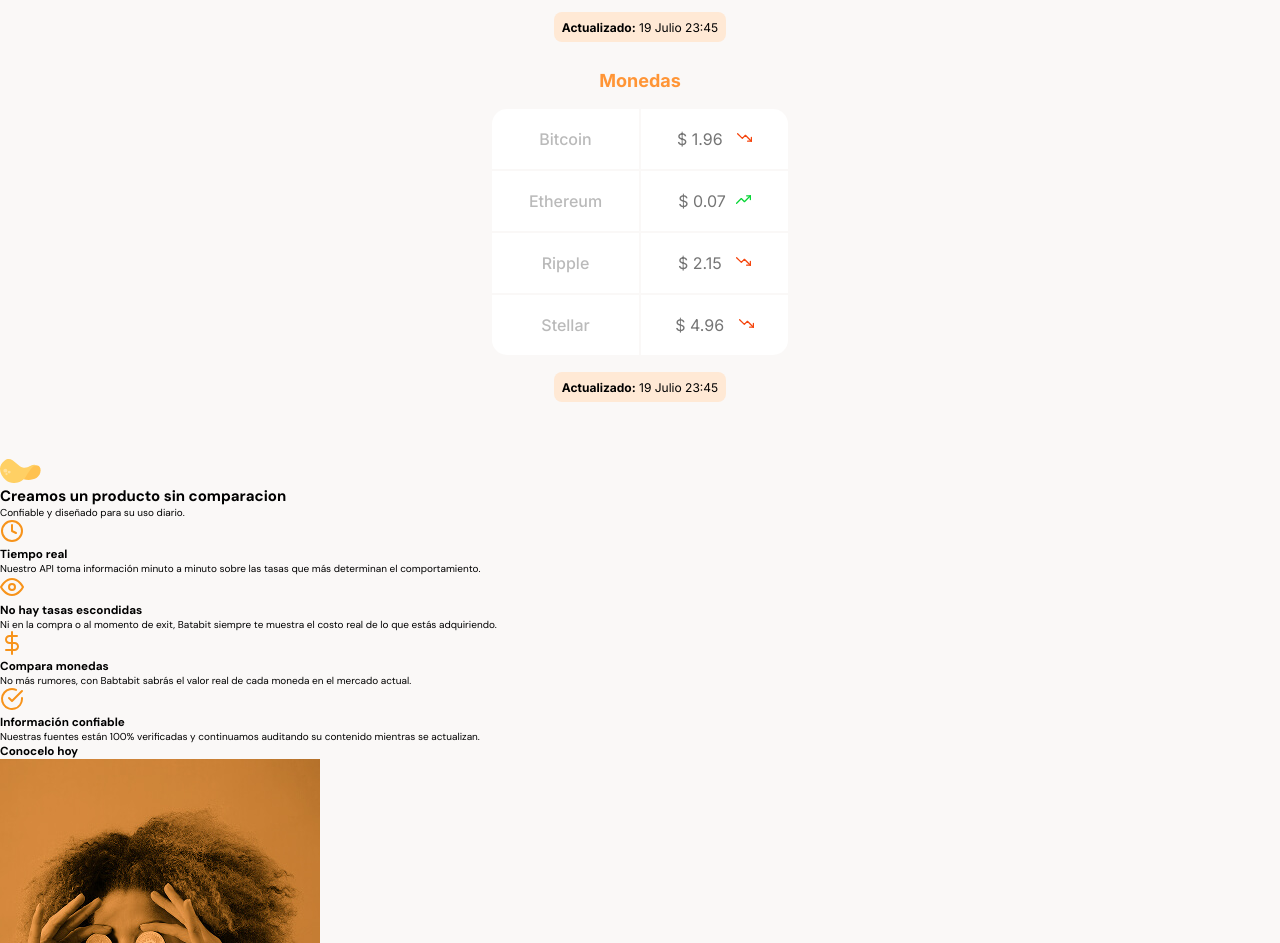
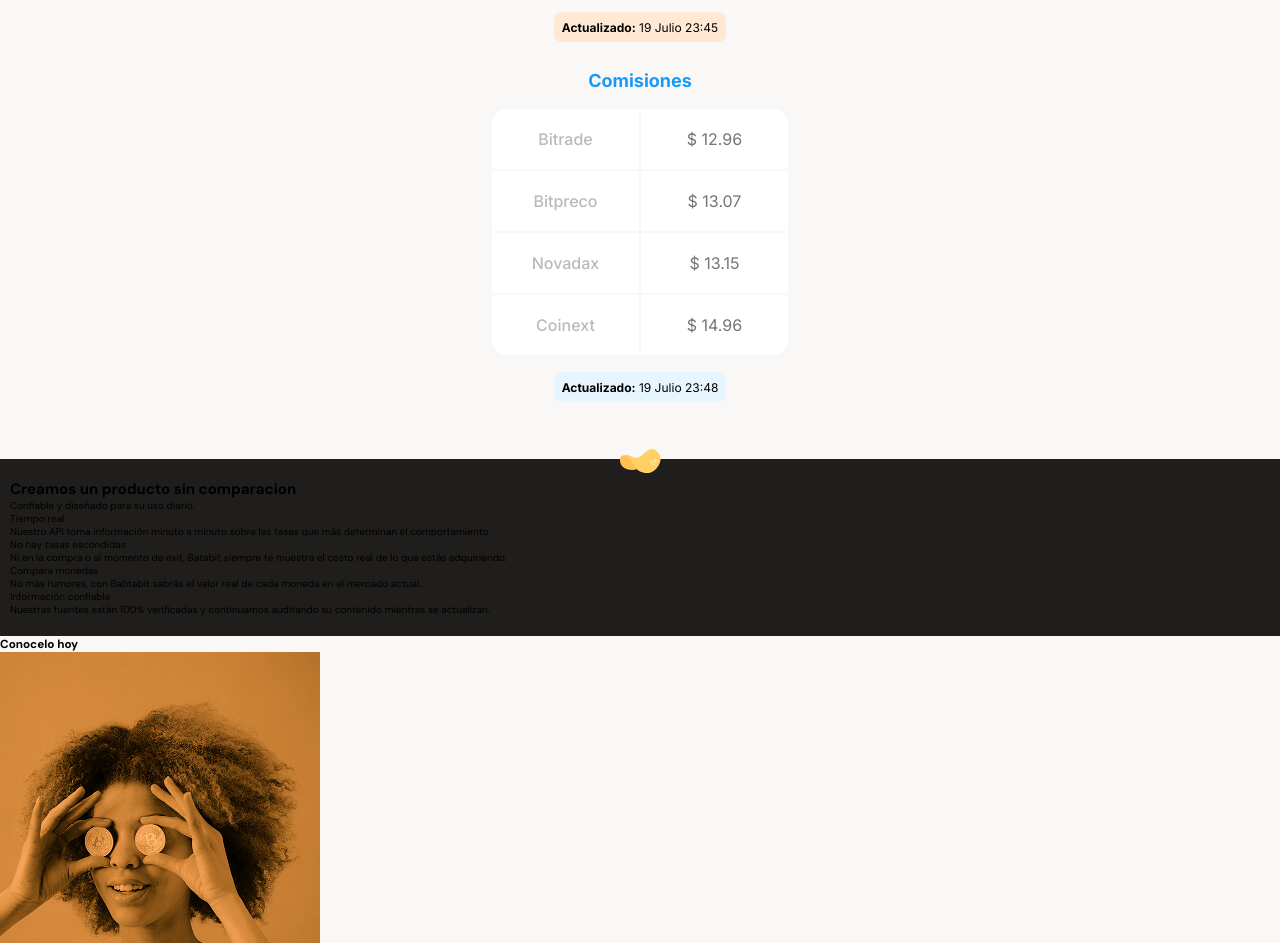
Before and after one commit to Nando201/Batabit_mobile, a plain HTML site: page index.html in a window 1280 px wide. Shown: the part 1057-2000 px from the top of the page. Drawn offline with Linux system fonts and the light colour scheme.

Commit message:
Finish table styles and start layout benefits section

```diff
--- a/index.html
+++ b/index.html
@@ -28,7 +28,7 @@
             </div>
             <section class="exchange-rates__table">
                 <div class="exchange-rates__table exchange-rates__table--currency">
-                    <p class="exchange-rates__title">Monedas</p>
+                    <p class="exchange-rates__title exchange-rates__title--currency">Monedas</p>
                     <div class="exchange-rates__table-container">
                         <table>
                             <tr>
@@ -49,66 +49,68 @@
                             </tr>
                         </table>
                     </div>
-                    <div class="exchange-rates__table-date">
+                    <div class="exchange-rates__table-date exchange-rates__table-date--currency">
                         <p><b>Actualizado:</b> 19 Julio 23:45</p>
                     </div>
                 </div>
             </section>
             <section class="exchange-rates__table">
-                <div class="exchange-rates__table exchange-rates__table--currency">
-                    <p class="exchange-rates__title">Monedas</p>
+                <div class="exchange-rates__table exchange-rates__table--secondary">
+                    <p class="exchange-rates__title exchange-rates__title--secondary">Comisiones</p>
                     <div class="exchange-rates__table-container">
                         <table>
                             <tr>
-                                <td class="exchange-rates__item--top-left">Bitcoin</span></td>
-                                <td class="exchange-rates__item--top-right exchange-rates__item-right" >$ 1.96 <span class="item__icon item__icon--down"></span></td>
+                                <td class="exchange-rates__item--top-left">Bitrade</span></td>
+                                <td class="exchange-rates__item--top-right exchange-rates__item-right" >$ 12.96</td>
                             </tr>
                             <tr>
-                                <td>Ethereum</td>
-                                <td class="exchange-rates__item-right">$ 0.07<span class="item__icon item__icon--up"></span></td>
+                                <td>Bitpreco</td>
+                                <td class="exchange-rates__item-right">$ 13.07</span></td>
                             </tr>
                             <tr>
-                                <td>Ripple</td>
-                                <td class="exchange-rates__item-right">$ 2.15 <span class="item__icon item__icon--down"></span></td>
+                                <td>Novadax</td>
+                                <td class="exchange-rates__item-right">$ 13.15</span></td>
                             </tr>
                             <tr>
-                                <td class="exchange-rates__item--bottom-left" >Stellar </span></td>
-                                <td class="exchange-rates__item--bottom-right exchange-rates__item-right">$ 4.96 <span class="item__icon item__icon--down"></span></td>
+                                <td class="exchange-rates__item--bottom-left" >Coinext</span></td>
+                                <td class="exchange-rates__item--bottom-right exchange-rates__item-right">$ 14.96</span></td>
                             </tr>
                         </table>
                     </div>
-                    <div class="exchange-rates__table-date">
-                        <p><b>Actualizado:</b> 19 Julio 23:45</p>
+                    <div class="exchange-rates__table-date exchange-rates__table-date--secondary">
+                        <p><b>Actualizado:</b> 19 Julio 23:48</p>
                     </div>
                 </div>
             </section>
         </section>
-        <section>
-            <img src="assets/icons/bridge_section.svg" alt="">
-            <h2>Creamos un producto sin comparacion</h2>
-            <p>Confiable y diseñado para su uso diario.</p>
-            <div class="cards__container">
-                <div class="card__item">
-                    <img src="./assets/icons/clock.svg" alt="">
-                    <h3>Tiempo real</h3>
-                    <p>Nuestro API toma información minuto a minuto sobre las tasas que más determinan el comportamiento.</p>
-                </div>
-                <div class="card__item">
-                    <img src="./assets/icons/eye.svg" alt="">
-                    <h3>No hay tasas escondidas</h3>
-                    <p>Ni en la compra o al momento de exit, Batabit siempre te muestra el costo real de lo que estás adquiriendo.</p>
-                </div>
-                <div class="card__item">
-                    <img src="./assets/icons/dollar-sign.svg" alt="">
-                    <h3>Compara monedas</h3>
-                    <p>No más rumores, con Babtabit sabrás el valor real de cada moneda en el mercado actual.</p>
-                </div>
-                <div class="card__item">
-                    <img src="./assets/icons/check-circle.svg" alt="">
-                    <h3>Información confiable</h3>
-                    <p>Nuestras fuentes están 100% verificadas y continuamos auditando su contenido mientras se actualizan.</p>
-                </div>
+        <section class="main-product">
+            <span class="main-product__union-icon"></span>
+            <div class="main-product__intro">
+                <h2>Creamos un producto sin comparacion</h2>
+                <p>Confiable y diseñado para su uso diario.</p>
             </div>
+            <section class="main-product__cards">
+                <article class="main-product__cards-item">
+                    <span class="main-product__cards-icon"></span>
+                    <p class="main-product__cards-title" >Tiempo real</p>
+                    <p class="main-product__cards-description">Nuestro API toma información minuto a minuto sobre las tasas que más determinan el comportamiento.</p>
+                </article>
+                <article class="main-product__cards-item">
+                    <span class="main-product__cards-icon" ></span>
+                    <p class="main-product__cards-title">No hay tasas escondidas</p>
+                    <p class="main-product__cards-description" >Ni en la compra o al momento de exit, Batabit siempre te muestra el costo real de lo que estás adquiriendo.</p>
+                </article>
+                <article class="main-product__cards-item">
+                    <span class="main-product__cards-icon" ></span>
+                    <p class="main-product__cards-title">Compara monedas</p>
+                    <p class="main-product__cards-description" >No más rumores, con Babtabit sabrás el valor real de cada moneda en el mercado actual.</p>
+                </article>
+                <article class="main-product__cards-item">
+                    <span class="main-product__cards-icon" ></span>
+                    <p class="main-product__cards-title">Información confiable</p>
+                    <p class="main-product__cards-description">Nuestras fuentes están 100% verificadas y continuamos auditando su contenido mientras se actualizan.</p>
+                </article>
+            </section>
         </section>
         <section>
             <h3>Conocelo hoy</h3>
--- a/style.css
+++ b/style.css
@@ -164,8 +164,11 @@ main{
     margin-bottom: 15px;
     font-size: 1.8rem;
     line-height: 2.3rem;
+    font-weight: var(--size-700);
+}
+
+.exchange-rates__title--currency{
     color: #FF9536;
-    font-weight: var(--size-700);
 }
 
 .exchange-rates__table-container{
@@ -236,8 +239,11 @@ main{
     height: 30px;
     margin: 15px auto 0;
     padding: 8px;
+    border-radius: 8px;
+}
+
+.exchange-rates__table-date--currency{
     background-color: var(--primary-soft-color);
-    border-radius: 8px;
 }
 
 .exchange-rates__table-date p{
@@ -245,3 +251,34 @@ main{
     font-size: 1.2rem;
     font-weight: var(--size-400);
 }
+
+.exchange-rates__title--secondary{
+    color: var(--secondary-color);
+}
+
+.exchange-rates__table-date--secondary{
+    background-color: #E7F5FF;
+}
+
+.main-product{
+    position: relative;
+    width: 100%;
+    min-width: 320px;
+    height: auto;
+    padding: 20px 10px;
+    background-color: var(--dark-warm-color);
+}
+
+.main-product__union-icon{
+    position: absolute;
+    top: -10px;
+    left: 0;
+    right: 0;
+    margin: 0 auto;
+    width: 41px;
+    height: 24px;
+    background-image: url('./assets/icons/only_logo.svg');
+    background-position: center;
+    background-repeat: no-repeat;
+    background-size: cover;
+}
```
